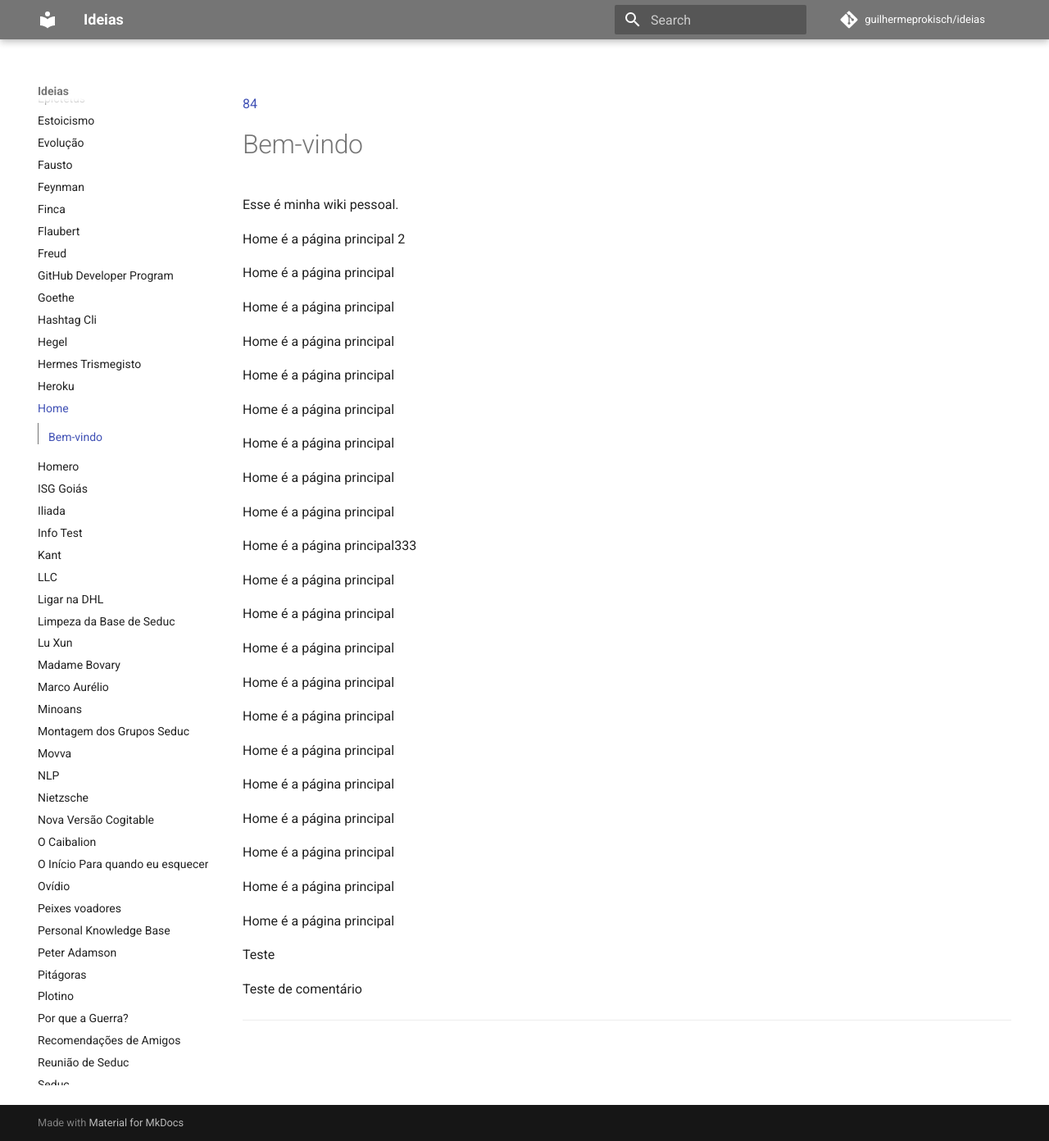
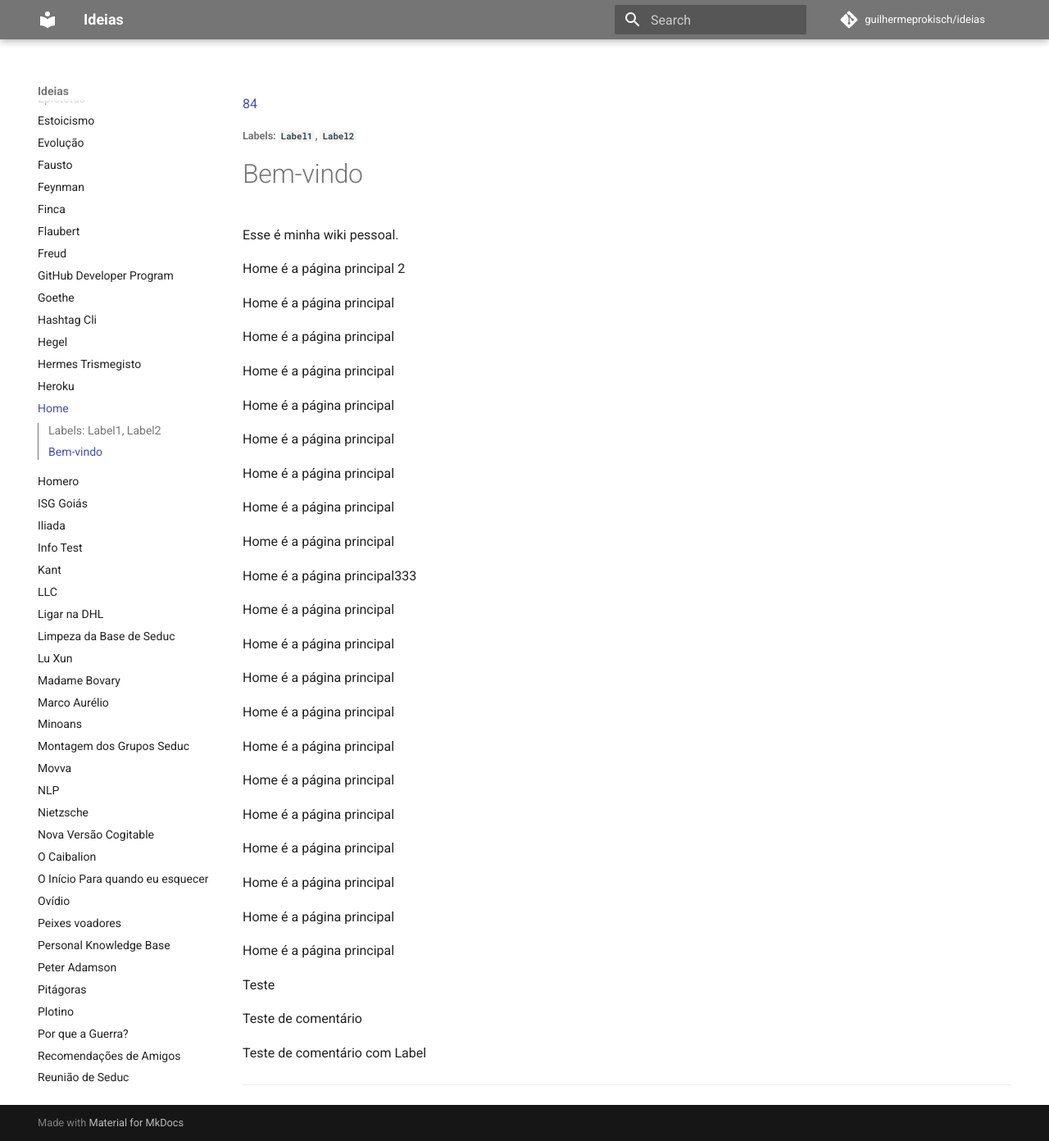
Before and after one commit to guilhermeprokisch/guilherme, an MkDocs documentation site: the page built from docs/Home.md, in a window 1280 px wide and 1392 px high. Shown: the whole window at 82% size. Built offline with MkDocs 1.6.1 and Material for MkDocs 9.7.7, drawn with Linux system fonts in a browser that asks for light colours; comment, search, counter and statistics services are not loaded.

```diff
--- a/docs/Home.md
+++ b/docs/Home.md
@@ -1,5 +1,7 @@
 [84](https://github.com/guilhermeprokisch/ideias/issues/84)
-######
+###### **Labels**: `Label1`, `Label2`
+
+
 
 # Bem-vindo
 
@@ -74,4 +76,7 @@ Teste
 
 Teste de comentário
 
+
+Teste de comentário com Label
+
 -------------------------------------------------------------------------------
```
